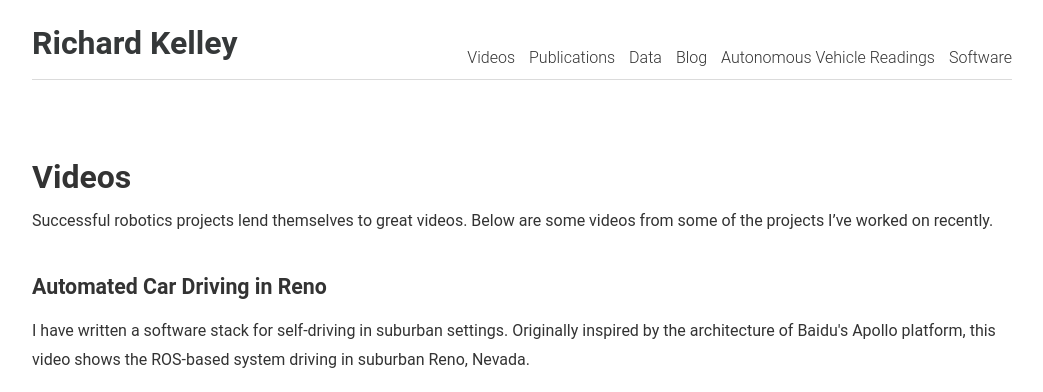
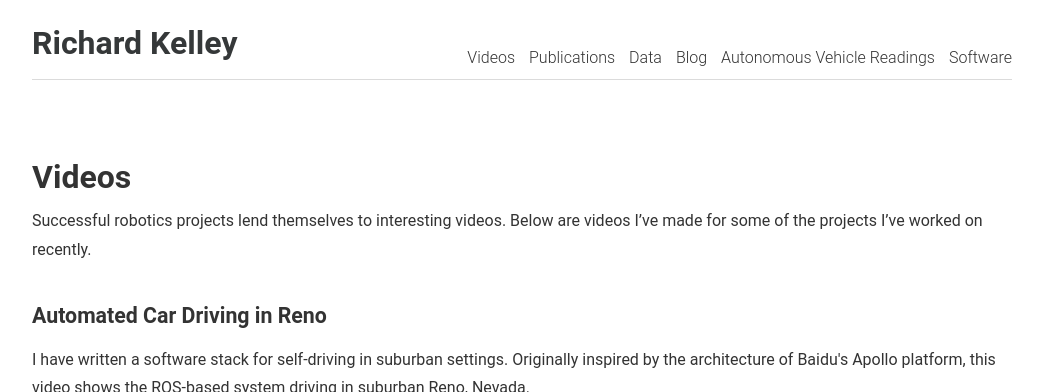
Before and after one commit to RichardKelley/richardkelley.github.io, a Jekyll site: the page built from videos.md, in a window 1280 px wide and 900 px high, cut to the strip 0-392 px from the top of the window. Shown: the whole strip, without its empty margins (118-1161 px from the left). Built offline with Jekyll 4.4.1, drawn with Linux system fonts in a browser that asks for light colours.

Commit message:
Updated cv.

```diff
--- a/videos.md
+++ b/videos.md
@@ -6,8 +6,9 @@ description: Videos of my robotics work.
 
 ## Videos
 
-Successful robotics projects lend themselves to great videos. Below
-are some videos from some of the projects I've worked on recently.
+Successful robotics projects lend themselves to interesting
+videos. Below are videos I've made for some of the projects I've
+worked on recently.
 
 ### Automated Car Driving in Reno
 
```
Also changed, not shown: 1 other file.
